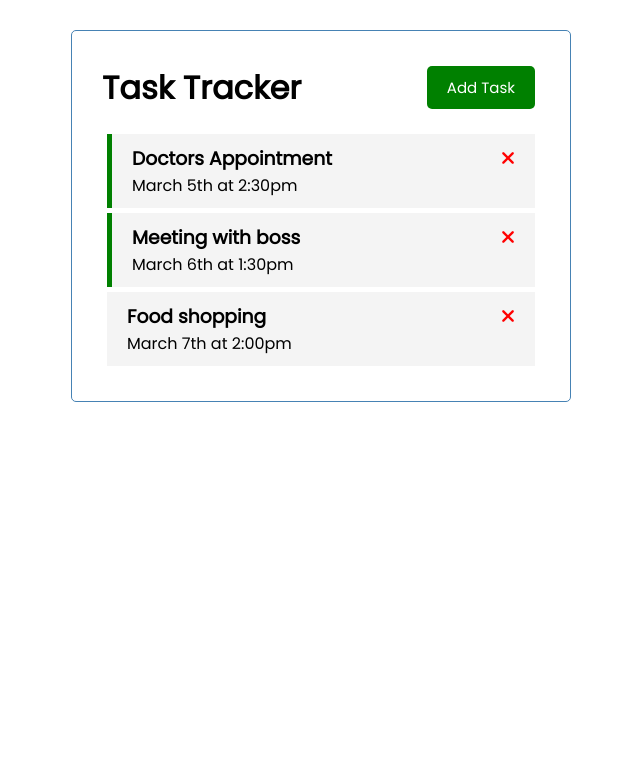
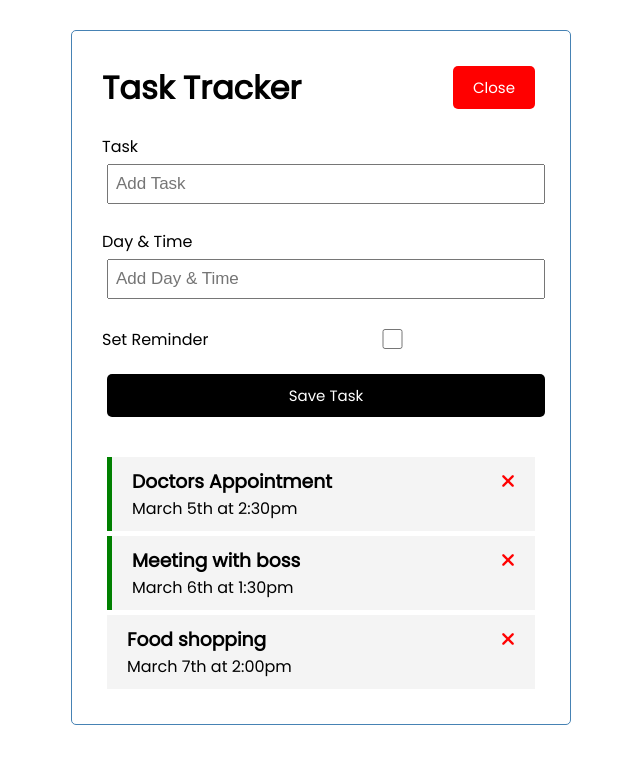
Before and after one commit to LatinWarrior/task-tracker, a Vue app: page / in a window 1280 px wide. Both pictures are taken after a click on the button "Add Task". Shown: the top 764 px of the page, without its empty margins (319-959 px from the left). Built offline with nearby package versions, Linux system fonts and the light colour scheme.

Commit message:
Implement Add Task functionality.

```diff
--- a/src/App.vue
+++ b/src/App.vue
@@ -7,7 +7,14 @@
         />
         <router-view :showAddTask="showAddTask"></router-view>
         <Footer /> -->
-        <Header title="Task Tracker" />
+        <Header
+            @toggle-add-task="toggleAddTask"
+            title="Task Tracker"
+            :showAddTask="showAddTask"
+        />
+        <div v-if="showAddTask">
+            <AddTask @add-task="addTask" />
+        </div>
         <Tasks
             @toggle-reminder="toggleReminder"
             @delete-task="deleteTask"
@@ -19,6 +26,7 @@
 <script>
 import Header from './components/Header';
 import Tasks from './components/Tasks';
+import AddTask from './components/AddTask';
 // import Footer from './components/Footer';
 
 export default {
@@ -26,14 +34,22 @@ export default {
     components: {
         Header,
         Tasks,
+        AddTask,
         // Footer,
     },
     data() {
         return {
             tasks: [],
+            showAddTask: false,
         };
     },
     methods: {
+        toggleAddTask() {
+            this.showAddTask = !this.showAddTask;
+        },
+        addTask(task) {
+            this.tasks = [...this.tasks, task];
+        },
         deleteTask(id) {
             if (confirm('Are you sure?')) {
                 this.tasks = this.tasks.filter((task) => task.id !== id);
--- /dev/null
+++ b/src/components/AddTask.vue
@@ -0,0 +1,102 @@
+<template>
+    <form @submit="onSubmit" class="add-form">
+        <div class="form-control">
+            <label>Task</label>
+            <input
+                type="text"
+                v-model="text"
+                name="text"
+                placeholder="Add Task"
+            />
+        </div>
+        <div class="form-control">
+            <label>Day & Time</label>
+            <input
+                type="text"
+                v-model="day"
+                name="day"
+                placeholder="Add Day & Time"
+            />
+        </div>
+        <div class="form-control form-control-check">
+            <label>Set Reminder</label>
+            <input type="checkbox" v-model="reminder" name="reminder" />
+        </div>
+
+        <input type="submit" value="Save Task" class="btn btn-block" />
+    </form>
+</template>
+
+<script lang="js">
+export default {
+    name: 'AddTask',
+    data() {
+        return {
+            text: '',
+            day: '',
+            reminder: false
+        }
+    },
+    methods: {
+        onSubmit(e) {
+            e.preventDefault();
+
+            if (!this.text) {
+                alert('Please add a task')
+            }
+
+            const newTask = {
+                id: Math.floor(Math.random() * 100000),
+                text: this.text,
+                day: this.day,
+                reminder: this.reminder
+            }
+
+            console.log(newTask);
+
+            this.$emit('add-task', newTask);
+
+            this.text = '';
+            this.day = '';
+            this.reminder = false;
+        }
+    }
+};
+</script>
+
+<style scoped>
+.add-form {
+    margin-bottom: 40px;
+}
+
+.form-control {
+    margin: 20px 0;
+}
+
+.form-control label {
+    display: block;
+}
+
+.form-control input {
+    width: 100%;
+    height: 40px;
+    margin: 5px;
+    padding: 3px 7px;
+    font-size: 17px;
+}
+
+.form-control-check {
+    display: flex;
+    align-items: center;
+    justify-content: space-between;
+}
+
+.form-control-check label {
+    flex: 1;
+}
+
+.form-control-check input {
+    flex: 2;
+    height: 20px;
+}
+</style>
--- a/src/components/Button.vue
+++ b/src/components/Button.vue
@@ -14,7 +14,8 @@ export default {
     },
     methods: {
         onClick() {
-            console.log(`click`)
+            console.log(`click`);
+            this.$emit('btn-click')
         }
     }
 };
--- a/src/components/Header.vue
+++ b/src/components/Header.vue
@@ -1,7 +1,11 @@
 <template>
     <header>
         <h1>{{ title }}</h1>
-        <Button text="Add Task" color="green" />
+        <Button
+            @btn-click="$emit('toggle-add-task')"
+            :text="showAddTask ? 'Close' : 'Add Task'"
+            :color="showAddTask ? 'red' : 'green'"
+        />
     </header>
 </template>
 
@@ -14,7 +18,8 @@ export default {
         title: {
             type: String,
             default: 'Hello, World!'
-        }
+        },
+        showAddTask: Boolean
     },
     components: {
         Button
```
